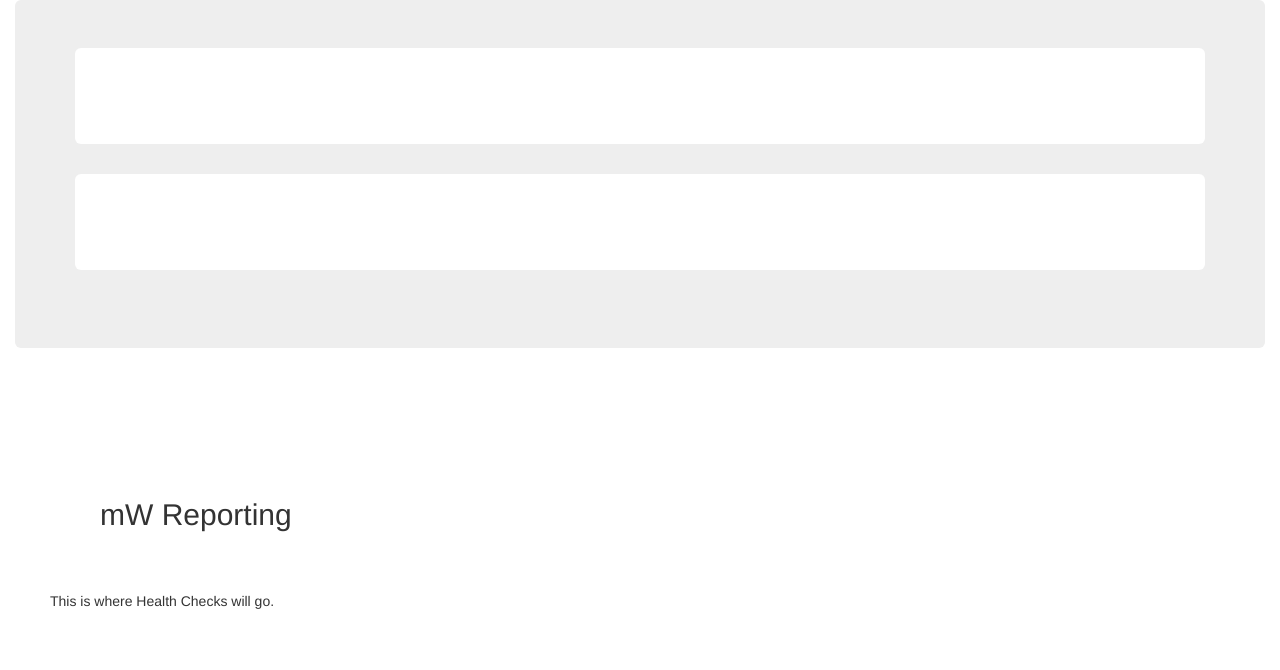
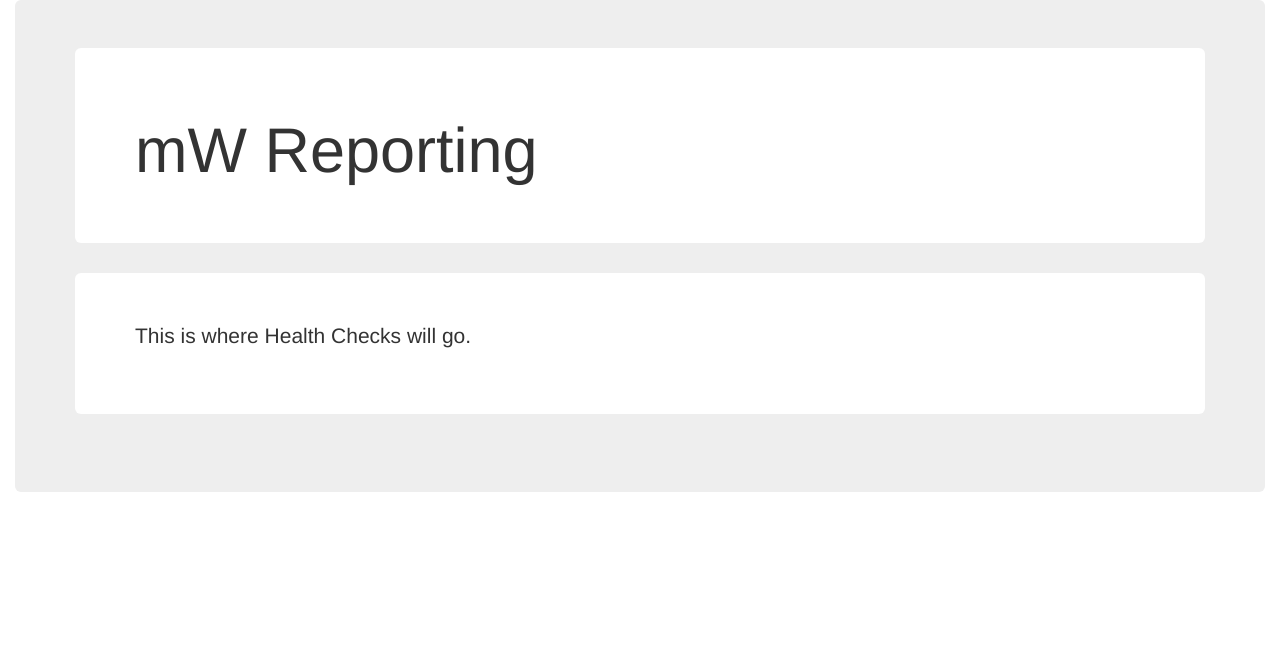
Before and after one commit to michaelscales88/mWreporting_final, a Python web app: template static/templates/index.html in a window 1280 px wide. Shown: the top 670 px of the page. Run offline with Jinja, Linux system fonts and the light colour scheme; the template is opened without the code that fills it, so the values that code supplies are empty; some libraries are stand-ins or nearby versions.

Commit message:
updating templates

```diff
--- a/backend/default_config.py
+++ b/backend/default_config.py
@@ -67,4 +67,4 @@ class DevelopmentConfig(Config):
     TEST_MODE = os.getenv('TEST_MODE', False)
     SQLALCHEMY_TRACK_MODIFICATIONS = True  # Turn this off to reduce overhead
     SQLALCHEMY_DATABASE_URI = 'sqlite:///' + os.environ.get('SQLALCHEMY_DATABASE_URI',
-                                                            os.path.join(Config.PACKAGEDIR, 'instance/local_app.db'))
+                                                            os.path.join(Config.PACKAGEDIR, 'instance/local_test.db'))
--- a/backend/tasks.py
+++ b/backend/tasks.py
@@ -5,7 +5,7 @@ from backend import celery
 
 
 @celery.task()
-def start_runner(host="127.0.0.1", port=8080, max_retries=5):
+def start_runner(host="0.0.0.0", port=8080, max_retries=5):
     print("start running")
 
     def start_loop(retries_remaining):
--- a/static/templates/base_template.html
+++ b/static/templates/base_template.html
@@ -10,8 +10,7 @@
     {% endif %}
 {% endblock %}
 
-{# IE compatibility
-#}
+{# IE compatibility #}
 {% import "bootstrap/fixes.html" as fixes %}
 
 {% block head %}
@@ -44,6 +43,8 @@
     {% import "bootstrap/utils.html" as utils %}
     <div class="container-fluid">
         <div class="jumbotron">
+            <!-- Page specific controls -->
+            <div class="jumbotron" style="background-color: white">
                 <!-- Alert area -->
                 {%- with messages = get_flashed_messages(with_categories=True) %}
                     {%- if messages %}
@@ -52,8 +53,8 @@
                         </div>
                     {%- endif %}
                 {%- endwith %}
-            <!-- Page specific controls -->
-            <div class="jumbotron" style="background-color: white">{% block controlarea %}{% endblock %}</div>
+                {% block control_area %}{% endblock %}
+            </div>
             <!-- Content area -->
             <div class="jumbotron" style="background-color: white">{% block data_area %}{% endblock %}</div>
         </div>
--- a/static/templates/data.html
+++ b/static/templates/data.html
@@ -1,7 +1,7 @@
 <!-- data module page: data.html -->
 {% extends 'base_template.html' %}
 
-{% block controlarea %}
+{% block control_area %}
     <div class="row">
         <div class="col-lg-3">
             <h1 class="display-3">{{ title if title else 'Default_Data' }}</h1>
--- a/static/templates/index.html
+++ b/static/templates/index.html
@@ -1,11 +1,16 @@
 <!-- index page: index.html -->
 {% extends 'base_template.html' %}
 
+{% block control_area %}
+    {{ super() }}
+    <div class="row">
+        <div class="col-lg-6">
+            <h1 class="display-3">{{ title if title else 'mW Reporting' }}</h1>
+        </div>
+    </div>
+{% endblock control_area %}
 
-{% block content %}
+{% block data_area %}
     {{ super() }}
-    <div class="container-fluid padded">
-        <h2 class="padded">mW Reporting</h2>
-        <p>This is where Health Checks will go.</p>
-    </div>  <!-- /.container-fluid -->
+    <p>This is where Health Checks will go.</p>
 {% endblock %}
```
Also changed, not shown: static/templates/client.html (+7 -4 lines). Lines whose indentation alone changed are shown as unchanged.
